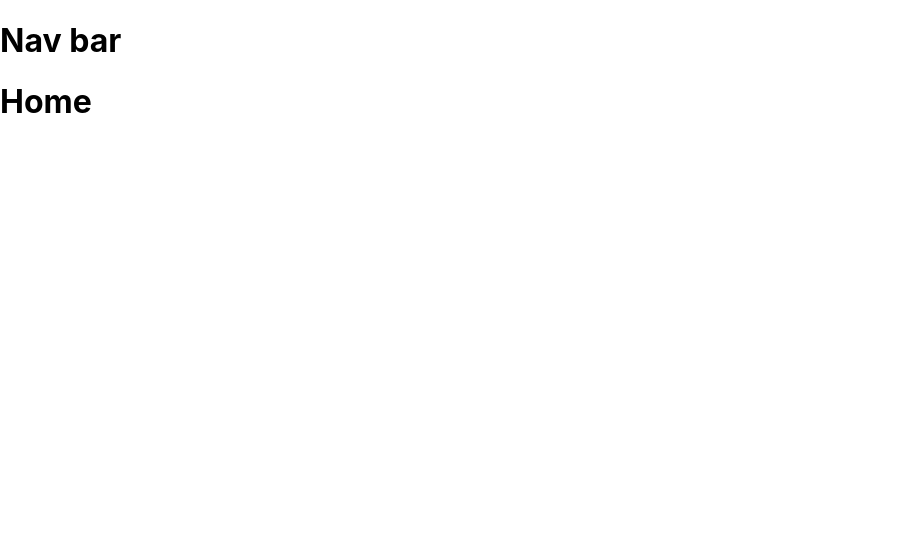
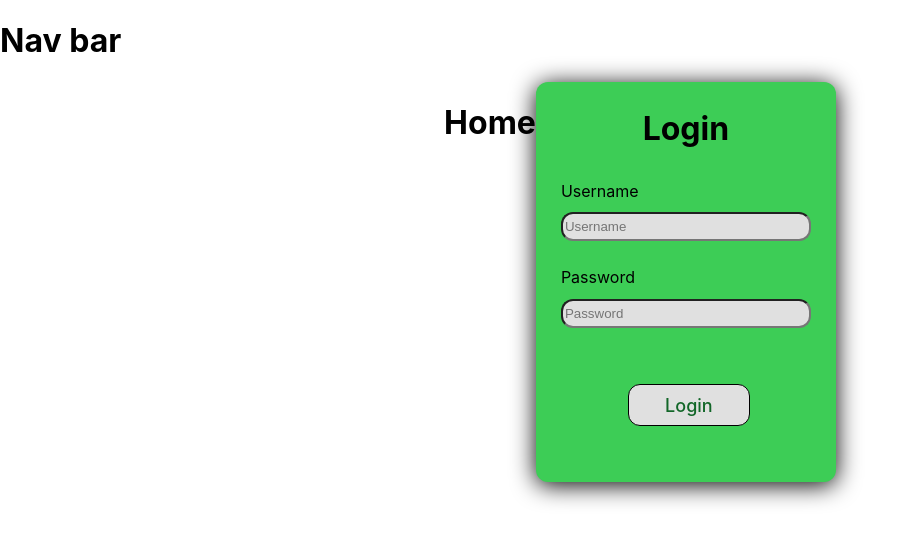
Before and after one commit to Smart-Famer/Smart-Farmer, a React (Create React App) app in the folder smart_farmer/: page / in a window 1280 px wide. Shown: the top 542 px of the page, without its empty margins (0-916 px from the left). Built offline with nearby package versions, Linux system fonts and the light colour scheme.

Commit message:
created login form

```diff
--- a/smart_farmer/package.json
+++ b/smart_farmer/package.json
@@ -8,6 +8,7 @@
     "@testing-library/user-event": "^13.5.0",
     "react": "^18.2.0",
     "react-dom": "^18.2.0",
+    "react-icons": "^4.4.0",
     "react-router-dom": "^6.4.1",
     "react-scripts": "5.0.1",
     "web-vitals": "^2.1.4"
--- a/smart_farmer/src/App.css
+++ b/smart_farmer/src/App.css
@@ -1,38 +1,10 @@
-.App {
-  text-align: center;
+
+
+.home{
+  justify-content: center;
+  display: flex;
+
 }
+.home-login{
 
-.App-logo {
-  height: 40vmin;
-  pointer-events: none;
 }
-
-@media (prefers-reduced-motion: no-preference) {
-  .App-logo {
-    animation: App-logo-spin infinite 20s linear;
-  }
-}
-
-.App-header {
-  background-color: #282c34;
-  min-height: 100vh;
-  display: flex;
-  flex-direction: column;
-  align-items: center;
-  justify-content: center;
-  font-size: calc(10px + 2vmin);
-  color: white;
-}
-
-.App-link {
-  color: #61dafb;
-}
-
-@keyframes App-logo-spin {
-  from {
-    transform: rotate(0deg);
-  }
-  to {
-    transform: rotate(360deg);
-  }
-}
--- a/smart_farmer/src/Pages/Home.js
+++ b/smart_farmer/src/Pages/Home.js
@@ -1,8 +1,12 @@
+import Login from "../components/Login";
+
 export default function Home()
 {
     return(
         <div className="home">
-            <h1>Home</h1>
+            <div className="home-header"><h1>Home</h1></div>
+            <div className="home-login"><Login /></div>
+
         </div>
     )
 }
--- /dev/null
+++ b/smart_farmer/src/components/Login.js
@@ -0,0 +1,20 @@
+import './Login.css';
+import { BsPersonCircle } from 'react-icons/bs'
+
+
+
+export default function Login()
+{
+    return(
+        <div className='cover'>
+            {/* <div className='login-logo'><BsPersonCircle size={80} /></div> */}
+            <h1>Login</h1>
+            <lable>Username</lable>
+            <input type='text' placeholder='Username'/>
+            <lable>Password</lable>
+            <input type='text' placeholder='Password'/>
+            <div className='login-btn'> Login</div>
+        </div>
+
+    )
+}
```
Also changed, not shown: 1 other file (tests, documents, lock files or other folders).
